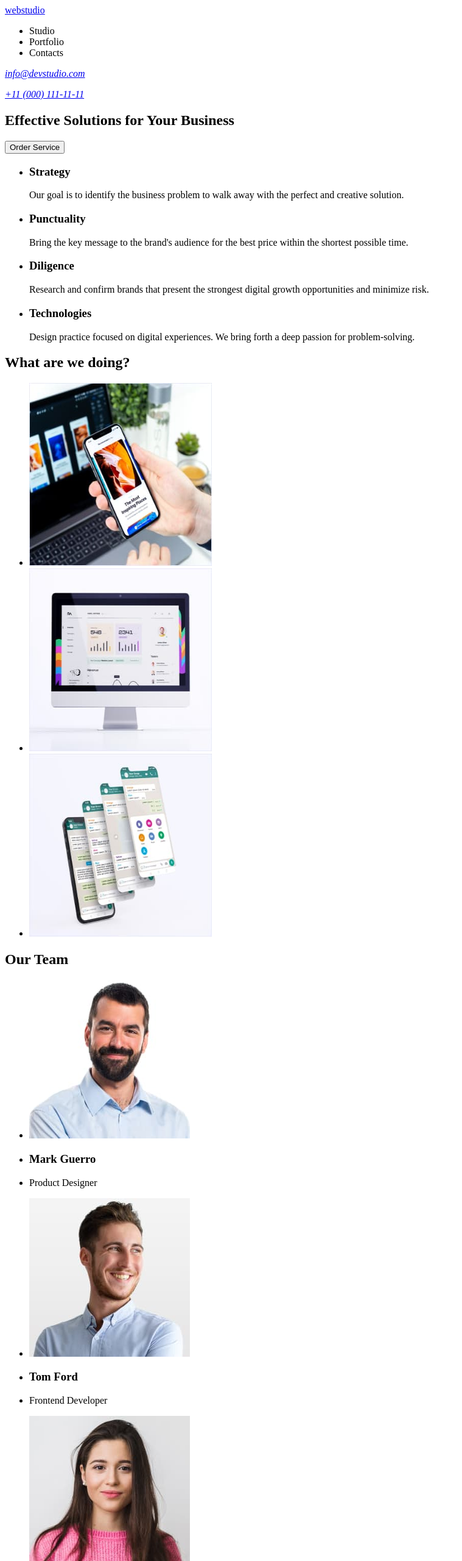
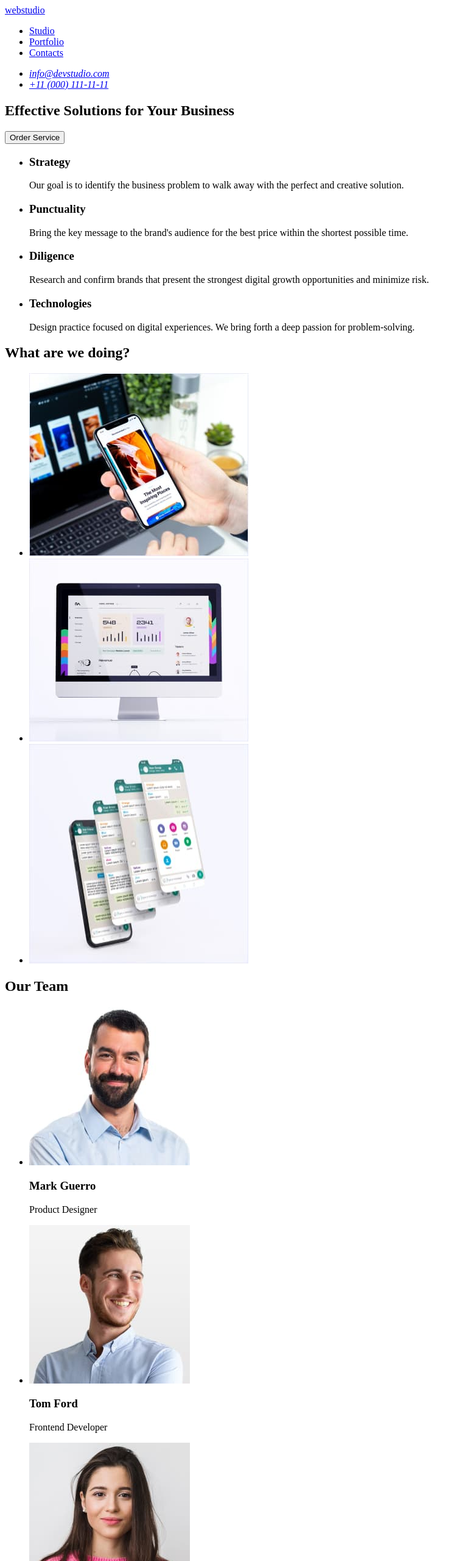
Before and after one commit to Oleksii2005/goit-markup-hw-01, a plain HTML site: page index.html in a window 1280 px wide. Shown: the top 2560 px of the page at 61% size, without its empty margins (0-759 px from the left). Drawn offline with Linux system fonts and the light colour scheme.

Commit message:
final changes

```diff
--- a/index.html
+++ b/index.html
@@ -9,20 +9,22 @@
   <body>
     <!--Top line-->
     <header>
+      <nav>
       <a href="./index.html">web<span>studio</span></a>
         <ul>
-          <li>Studio</li>
-          <li>Portfolio</li>
-          <li>Contacts</li>
+          <li><a href="./index.html">Studio</a></li>
+          <li><a href="./index.html">Portfolio</a></li>
+          <li><a href="./index.html">Contacts</a></li>
         </ul>
-      <nav>
+      </nav>
       <address>
-        <p><a href="mailto:info@devstudio.com">info@devstudio.com
-        </a></p>
-        <p><a href="tel:+110001111111">+11 (000) 111-11-11
-        </a></p>
+        <ul>
+        <li><a href="mailto:info@devstudio.com">info@devstudio.com
+        </a></li>
+        <li><a href="tel:+110001111111">+11 (000) 111-11-11
+        </a></li>
+      </ul>
         </address>
-      </nav>
     </header>
 
     <main>
@@ -69,9 +71,9 @@
     <section>
       <h2>What are we doing?</h2>
       <ul>
-        <li><img src="./images/rectangle.jpg" alt="Our statistics" width="300" height="300" ></li>
-        <li><img src="./images/rectangle1.jpg" alt="Communication in social media" width="300" height="300" ></li>
-        <li><img src="./images/rectangle2.jpg" alt="Inspiring places" width="300" height="300" ></li>
+        <li><img src="./images/rectangle.jpg" alt="Our statistics" width="360" height="300" ></li>
+        <li><img src="./images/rectangle1.jpg" alt="Communication in social media" width="360" height="300" ></li>
+        <li><img src="./images/rectangle2.jpg" alt="Inspiring places" width="360" height="360" ></li>
       </ul>
     </section>
     <!--Section 3-->
@@ -80,23 +82,23 @@
       <ul>
         <li><img src="./images/img1.jpg" alt="Team member (Mark Guerro)" width="264" height="260" /></li>
 
-        <li><h3>Mark Guerro</h3></li>
-        <li><p>Product Designer</p></li>
+        <h3>Mark Guerro</h3>
+        <p>Product Designer</p>
 
         <li><img src="./images/img2.jpg" alt=" Team member (Tom Ford)" width="264" height="260" /></li>
 
-        <li><h3>Tom Ford</h3></li>
-        <li><p>Frontend Developer</p></li>
+        <h3>Tom Ford</h3>
+        <p>Frontend Developer</p>
 
         <li><img src="./images/img3.jpg" alt="Team member (Camila Garcia)" width="264" height="260" /></li>
 
-        <li><h3>Garcia Camila</h3></li>
-        <li><p>Marketing</p></li>
+        <h3>Garcia Camila</h3>
+        <p>Marketing</p>
 
         <li><img src="./images/img4.jpg" alt="Team member (Daniel Wilson)" width="264" height="260" /></li>
 
-        <li><h3>Daniel Wilson</h3></li>
-        <li><p>UI Designer</p></li>
+        <h3>Daniel Wilson</h3>
+        <p>UI Designer</p>
       </ul>
     </section>
 </main>
```
